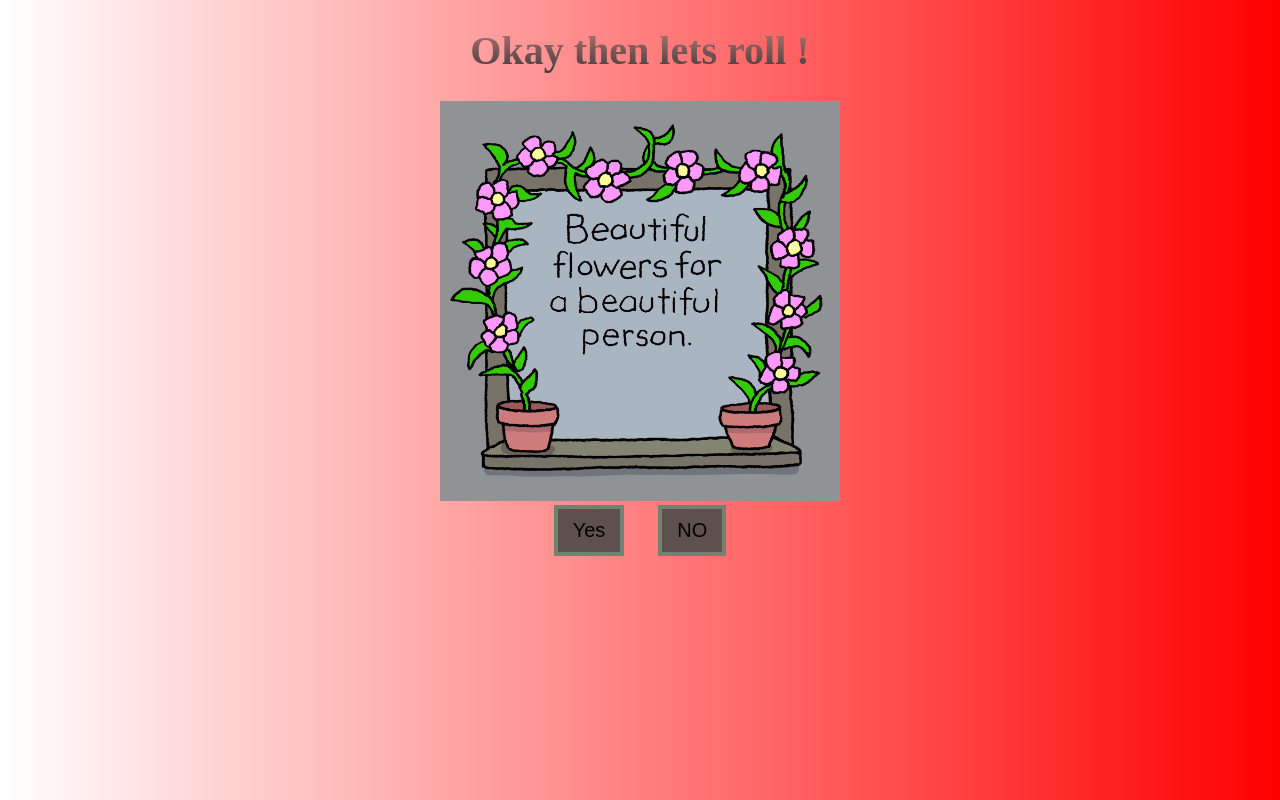
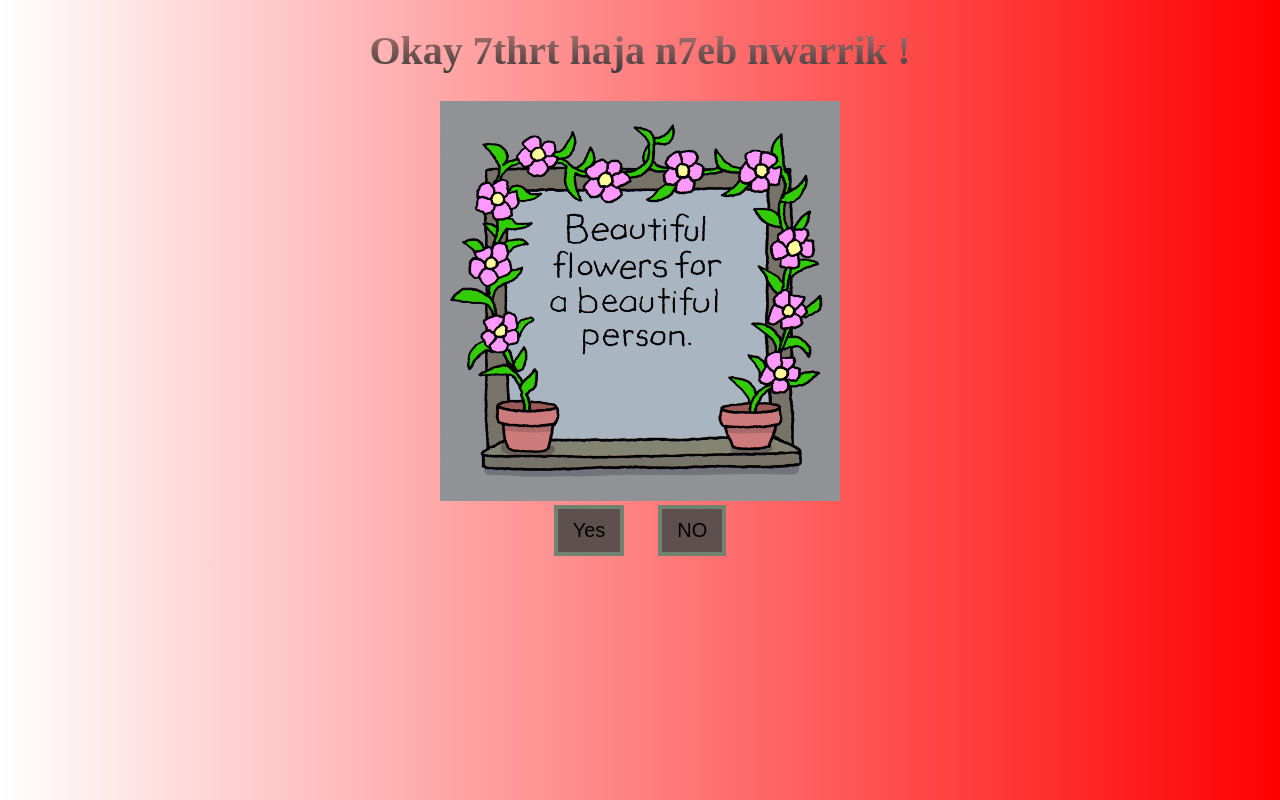
Before and after one commit to Ryan-gosling0/Date-me, a plain HTML site: page index.html in a window 1280 px wide. Both pictures are taken after a click on the button "Yes". Drawn offline with Linux system fonts and the light colour scheme.

Commit message:
Update index.html

```diff
--- a/index.html
+++ b/index.html
@@ -15,11 +15,11 @@
 }
 function app(){
   document.getElementById("aud").play();
-  document.getElementById('a5').innerHTML='Okay then lets roll !'
+  document.getElementById('a5').innerHTML='Okay 7thrt haja n7eb nwarrik !'
   }
 </script>
 <body><center>
-    <h1 id="a5">Hey can i take you out ??</h1>
+    <h1 id="a5">Hey Malek jeya lyoum ??</h1>
     <img id="img" src="fl.gif" alt="ere" width="400px" height="400px"><br>
     <div  id="bnn"><button class="butt" id="ap" onclick="app()">Yes</button>
     <button class="butt" id="bn" onclick="fun()">NO</button></center></div>
```
